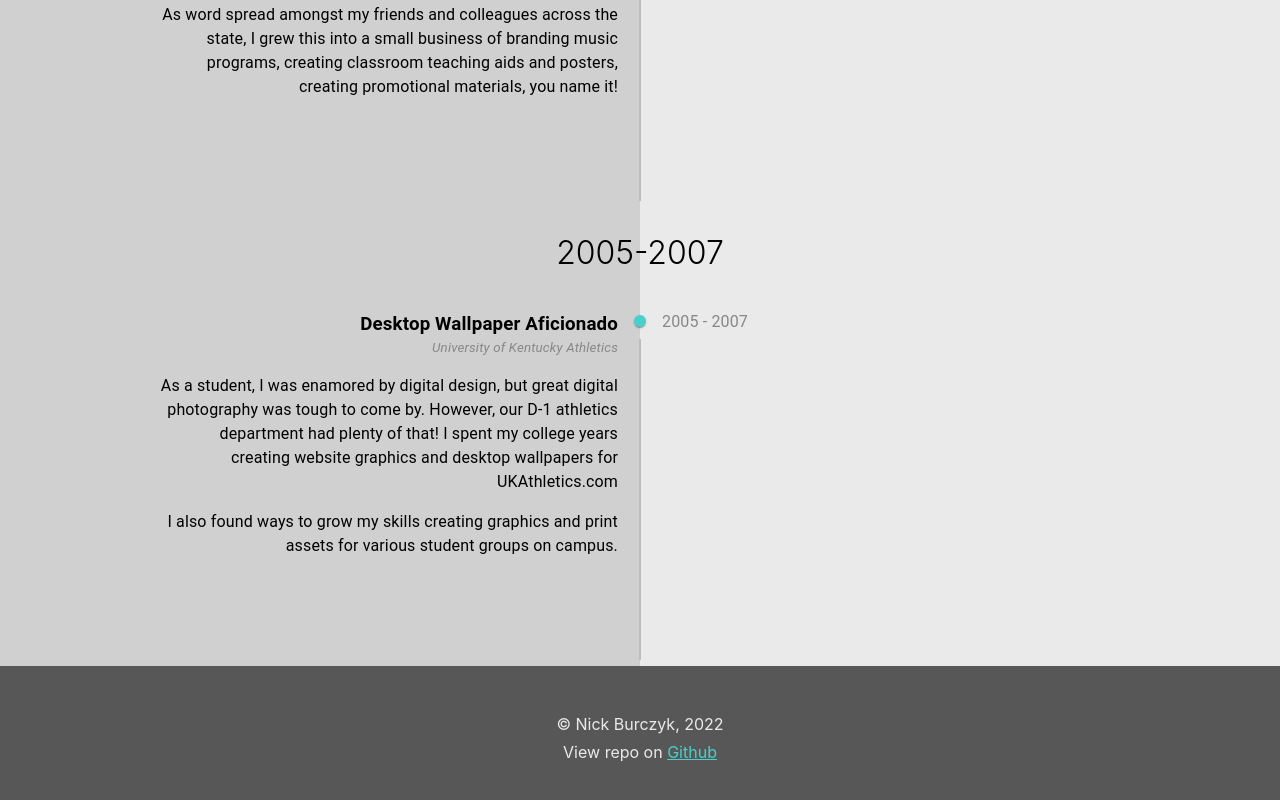
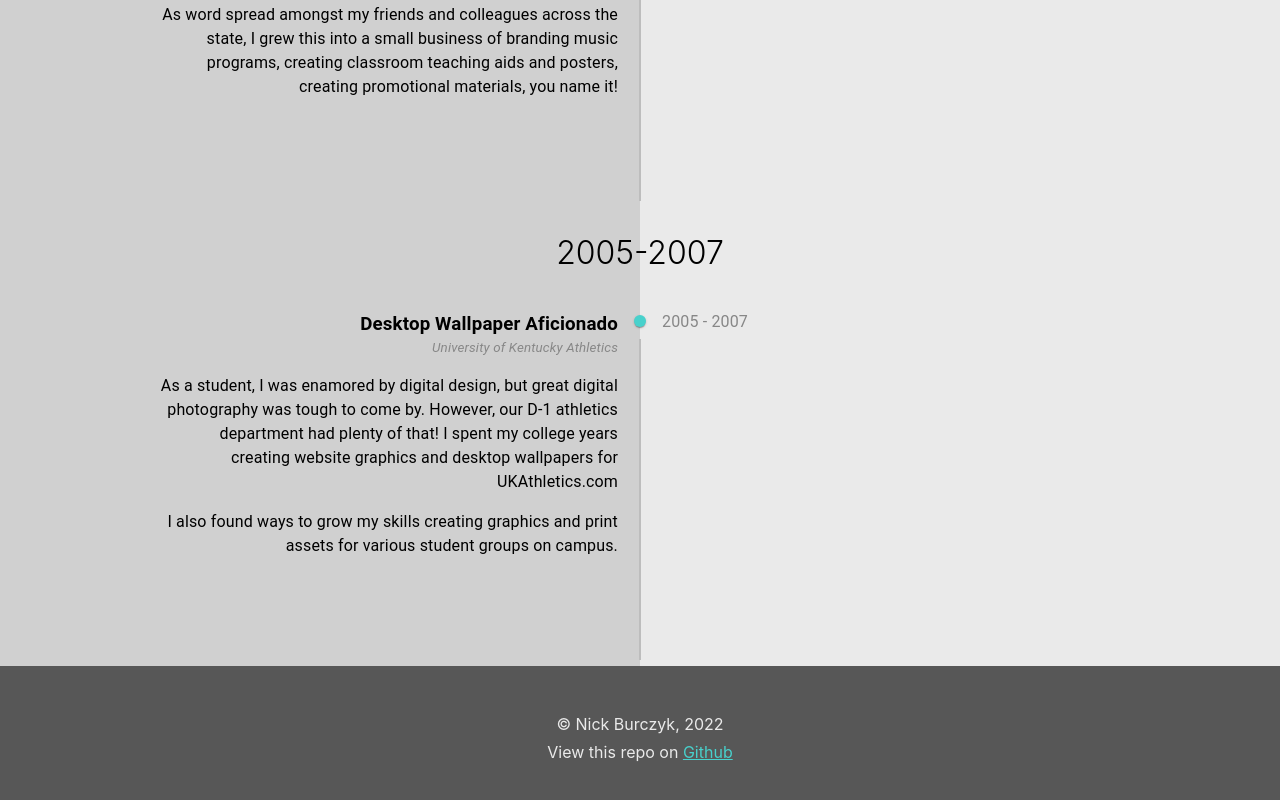
Before and after one commit to nickburczyk/Freelance-Timeline, a React (Create React App) app: page / in a window 1280 px wide. Shown: the part 6316-7116 px from the top of the page. Built offline with nearby package versions, Linux system fonts and the light colour scheme.

Commit message:
Edit footer text

```diff
--- a/src/components/Footer/Footer.tsx
+++ b/src/components/Footer/Footer.tsx
@@ -5,7 +5,7 @@ const Footer = () => {
   return (
     <footer className={styles.footer}>
       <p>&copy; Nick Burczyk, {new Date().getFullYear()}</p>
-      <p>View repo on&nbsp;
+      <p>View this repo on&nbsp;
         <a href="https://github.com/nickburczyk/Freelance-Timeline">Github</a>
       </p>
     </footer>
```
